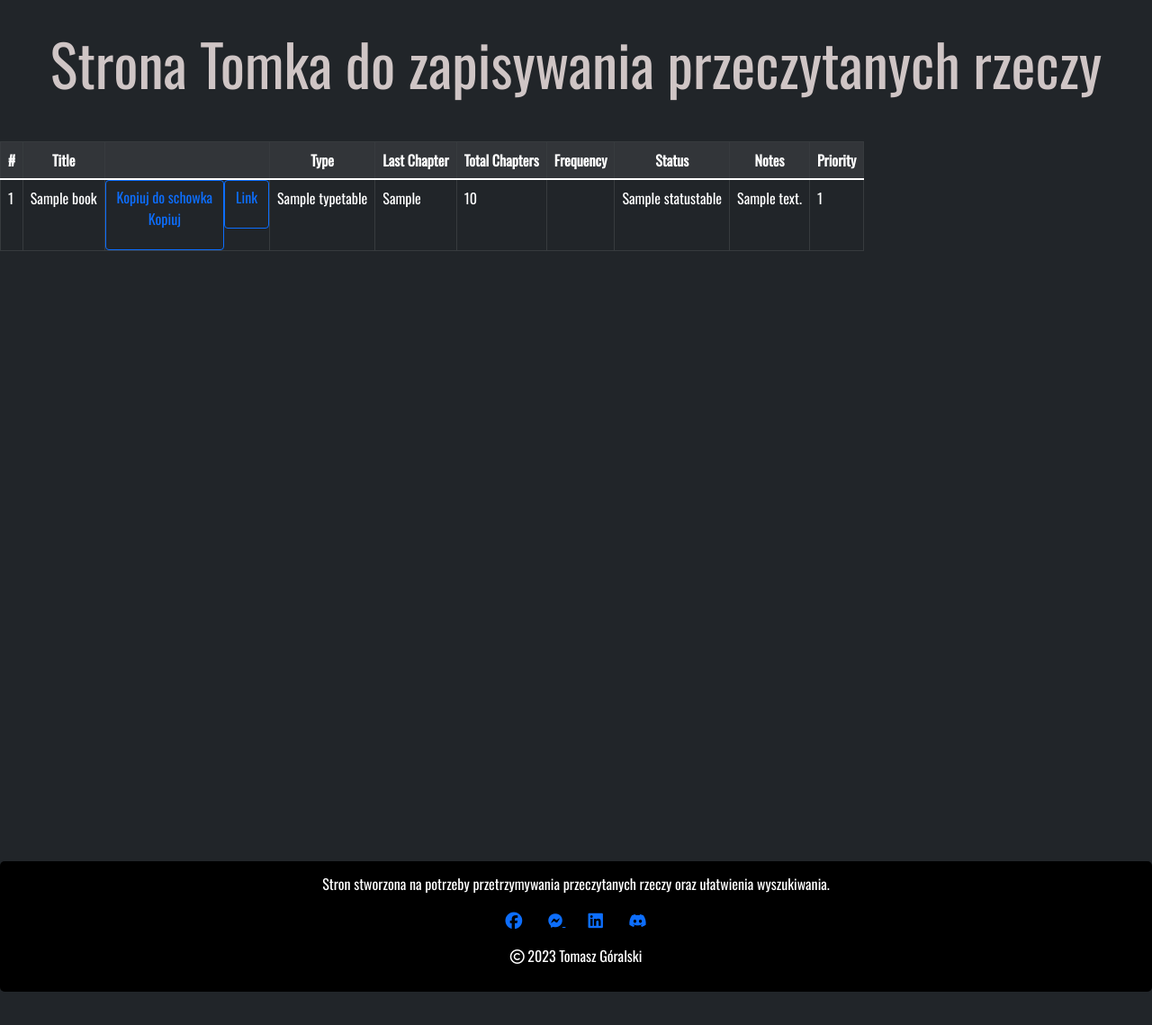
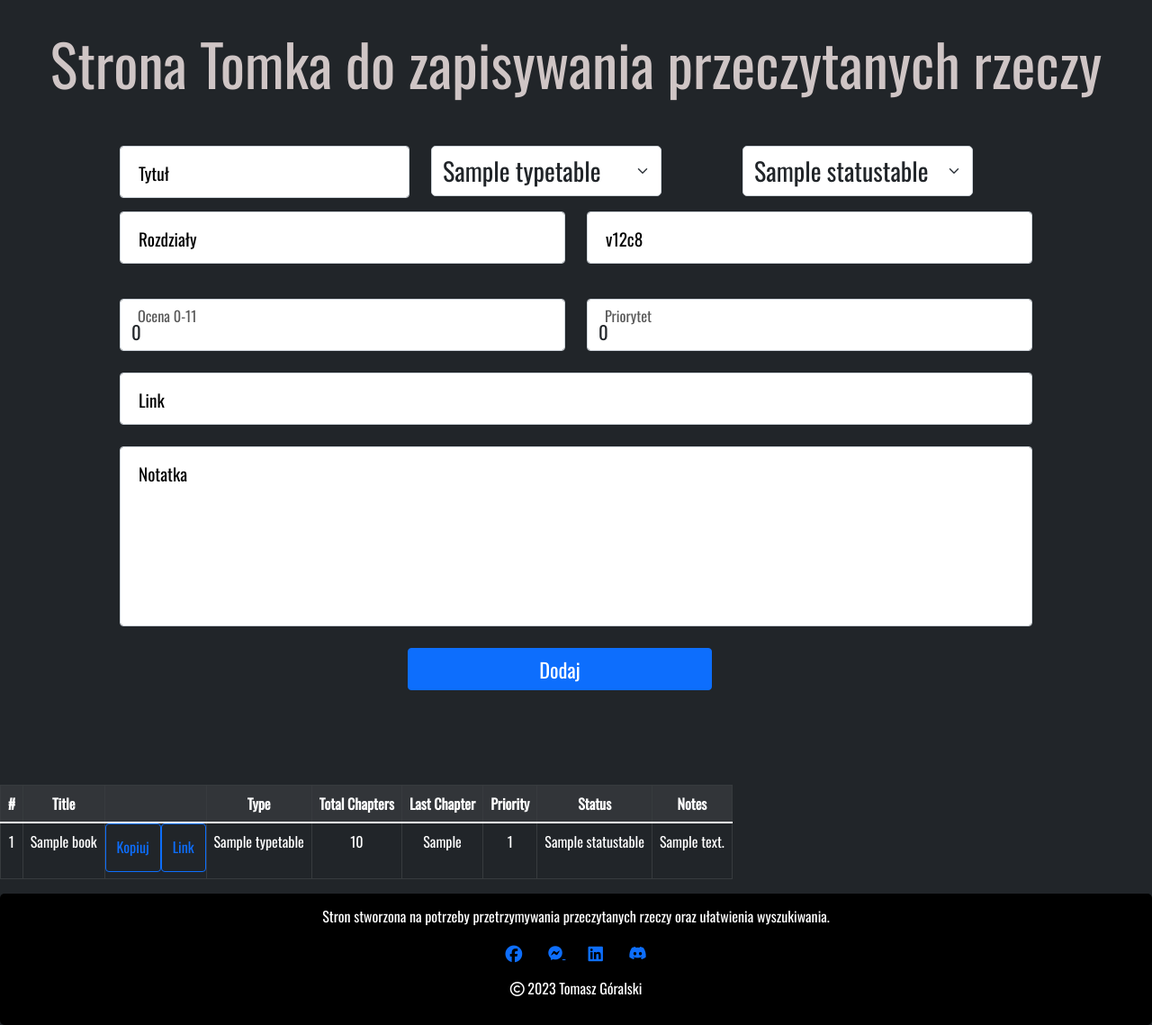
Before and after one commit to ShiroTsuma-github/PYTHON_FLASK, a Flask app: page / in a window 1280 px wide. Shown: the whole page at 90% size. Before the commit the page ends 1102 px from the top, so only its background shows below. Run offline with Flask 3, Linux system fonts and the light colour scheme; tables that the repository leaves empty hold one stand-in row (values such as "Sample post"); parts of the project's set-up code (start-up, migrations or seed data) failed here and were passed over; some libraries are stand-ins or nearby versions.

Commit message:
changed to one site with all options

```diff
--- a/NovelList/app.py
+++ b/NovelList/app.py
@@ -16,17 +16,8 @@ indexVariables = {
     'heading': 'Novelki'
 }
 
-@app.route('/')
+@app.route('/', methods=['GET', 'POST'])
 def index():
-    books = Book.query.all()
-
-    app.logger.info(BookType.query.all())
-    return render_template('Lista.html', books=books,**indexVariables)
-    # return('testing')
-
-
-@app.route('/add_book', methods=['GET', 'POST'])
-def add_book():
     if request.method == 'POST':
         title = request.form.get('title')
         book_type = request.form.get('book_type')
@@ -49,12 +40,20 @@ def add_book():
 
     book_types = [book_type.name for book_type in BookType.query.all()]
     statuses = [status.name for status in Status.query.all()]
+    # return render_template('add.html', )
+    books = Book.query.all()
 
-    return render_template('add_book.html', book_types=book_types, statuses=statuses)
+
+    return render_template('Lista.html',
+                           books=books,
+                           book_types=book_types,
+                           statuses=statuses,
+                           **indexVariables)
+    # return('testing')
 
 
 @app.route('/add', methods=['GET', 'POST'])
-def add_book2():
+def add_book():
     if request.method == 'POST':
         title = request.form.get('title')
         book_type = request.form.get('book_type')
--- a/NovelList/models.py
+++ b/NovelList/models.py
@@ -13,10 +13,10 @@ class Book(db.Model):
     total_chapters = Column(Integer, nullable=False)
     status_id = Column(Integer, ForeignKey('statustable.id'), nullable=False)
     status = relationship('Status', backref='books')
-    notes = Column(String(255))
+    notes = Column(String(400))
     priority = Column(Integer, nullable=False)
     grade = Column(Integer)
-    link = Column(String(255))
+    link = Column(String(400))
     date_added = Column(DateTime, default=datetime.utcnow().date())
 
 class BookType(db.Model):
--- a/NovelList/static/css/form.css
+++ b/NovelList/static/css/form.css
@@ -63,6 +63,11 @@ form.c-addform{
 .button-center{
     transform: translateX(25vw) !important;
 }
+.c-textarea{
+    resize: none;
+    height: 200px !important;
+    font-size: 140%;
+}
 /* write a rule that states, when screen size below x then increase top margin */
 @media screen and (max-width: 800px) {
     .button-center{
@@ -89,7 +94,15 @@ form.c-addform{
     form.c-addform{
         width: 100%;
     }
-    .typeselect{
-        width:100%;
+}
+@media screen and (min-width: 800px) and (max-width: 1400px){
+    .min-width-text{
+        min-width: 180px !important;
+    }
+    .min-width-text:nth-of-type(2){
+        margin-top: 15px;
+    }
+    .min-width-text:nth-of-type(1){
+        margin-top: 15px;
     }
 }
--- a/NovelList/static/css/main.css
+++ b/NovelList/static/css/main.css
@@ -47,8 +47,21 @@ footer
     cursor:pointer;
 }
 tablec{
-  width: 100vw;
+  width: 100%;
+  margin-left: auto;
+  margin-right: auto;
 }
-/* .center{
-  background-color: red;
-} */
+td > p{
+  display:inline-block;
+  white-space: nowrap;
+  overflow: hidden;
+  text-overflow: ellipsis;
+  max-width: 25ch;
+}
+td > p.numbers
+{
+  text-align: center !important;
+}
+td{
+  text-align: center !important;
+}
--- a/NovelList/static/js/skrypty.js
+++ b/NovelList/static/js/skrypty.js
@@ -16,7 +16,7 @@ function cpt(el,el2)
         textArea.style.outline = 'none';
         textArea.style.boxShadow = 'none';
         textArea.style.background = 'transparent';
-        textArea.value = document.getElementById(el).innerHTML.length == 0 ? "No link" : document.getElementById(el).innerHTML;
+        textArea.value = document.getElementById(el).innerHTML.length == 0 ? "No link" : document.getElementById(el).innerHTML.replace('<p>','').replace('</p>','');
         document.body.appendChild(textArea);
         textArea.focus();
         textArea.select();
@@ -26,23 +26,23 @@ function cpt(el,el2)
             var successful = document.execCommand('copy');
             // alert('Skopiowano');
             var tooltip = document.getElementById(el2);
-            tooltip.innerHTML = "Skopiowano: " + textArea.value;
-            alert(tooltip.innerHTML);
+            // tooltip.innerHTML = "Skopiowano: " + textArea.value;
+            alert(textArea.value);
         }
         catch (err)
         {
             var tooltip = el2;
-            tooltip.innerHTML = "Unable: " + textArea.value;
+            // tooltip.innerHTML = "Unable: " + textArea.value;
         };
         document.body.removeChild(textArea);
     }
     else
     {
-        var copyText = document.getElementById(el).innerHTML;
+        var copyText = document.getElementById(el).innerHTML.replace('<p>','').replace('</p>','');
         navigator.clipboard.writeText(copyText).then(() =>
         {
         var tooltip = el2;
-        tooltip.innerHTML = "Skopiowano: " + copyText;
+        // tooltip.innerHTML = "Skopiowano: " + copyText;
         });
     }
 }
@@ -59,8 +59,17 @@ function vh(v) {
     var w = Math.max(document.documentElement.clientWidth, window.innerWidth || 0);
     return (v * w) / 100;
   }
-function outFunc(el) {
-    // alert(el);
-    var tooltip = document.getElementById(el);
-    tooltip.innerHTML = "Kopiuj do schowka";
-  }
+// function outFunc(el) {
+//     // alert(el);
+//     var tooltip = document.getElementById(el);
+//     tooltip.innerHTML = "Kopiuj";
+//   }
+
+function checkURL (abc) {
+    var string = abc.value;
+    if (!~string.indexOf("http")) {
+        string = "https://" + string;
+    }
+    abc.value = string;
+    return abc
+}
--- a/NovelList/templates/Lista.html
+++ b/NovelList/templates/Lista.html
@@ -1,62 +1,56 @@
-{% extends 'base.html' %}
+{% extends 'add.html' %}
 
-{% block content %}
-<!-- add_book.html -->
-<form method="POST" action="{{ url_for('add_book') }}">
-    <!-- form fields here -->
-</form>
+{% block tabela %}
 
-<div class="bottom">
-    <table class="table table-dark thead-dark table-bordered table-hover w-auto tablec">
+<div class="tablec" style="margin-top: 100px;">
+    <table class="table table-dark thead-dark table-bordered table-hover w-auto">
         <thead class="thead-dark">
             <tr>
                 <th style="background-color:#323539; text-align: center;">#</th>
                 <th style="background-color:#323539; text-align: center;">Title</th>
                 <th style="background-color:#323539; text-align: center;"></th>
                 <th style="background-color:#323539; text-align: center;">Type</th>
+                <th style="background-color:#323539; text-align: center;">Total Chapters</th>
                 <th style="background-color:#323539; text-align: center;">Last Chapter</th>
-                <th style="background-color:#323539; text-align: center;">Total Chapters</th>
-                <th style="background-color:#323539; text-align: center;">Frequency</th>
+                <th style="background-color:#323539; text-align: center;">Priority</th>
                 <th style="background-color:#323539; text-align: center;">Status</th>
                 <th style="background-color:#323539; text-align: center;">Notes</th>
-                <th style="background-color:#323539; text-align: center;">Priority</th>
             </tr>
         </thead>
     <tbody>
     {% for book in books %}
         <tr>
             <td>{{ loop.index }}</td>
-            <td class="wn" id='wp{{loop.index}}'>{{book.title}}</td>
+            <td class="wn" id='wp{{loop.index}}'><p>{{book.title}}</p></td>
             <td class="wnk" style="margin:0px; padding:0px;">
                 <div class="btn-group" role="group">
                     <div class="tp">
-                    <button class="btn btn-outline-primary" onclick="cpt('wp{{loop.index}}','wpm{{loop.index}}')"
-                            onmouseout="outFunc('wpm{{loop.index}}')" >
-                        <span class="tooltiptext" id="wpm{{loop.index}}">Kopiuj do schowka</span>
-                            <p>Kopiuj</p>
+                    <button class="btn btn-outline-primary" onclick="cpt('wp{{loop.index}}','wpm{{loop.index}}')">
+                        <span class="tooltiptext" id="wpm{{loop.index}}"><p style="transform: translateY(7px);">Kopiuj</p></span>
+
                     </button>
                     </div>
                     <div class="tp">
-                        {% if book.link != None %}
-                        <a href="https:\\{{book.link}}" target="_blank">
-                            <button class="btn btn-outline-primary"><p>Link</p></button>
+
+                        {% if book.link != "" %}
+                        <a href="{{book.link}}" target="_blank">
+                            <button class="btn btn-outline-primary"><p  style="transform: translateY(7px);">Link</p></button>
                         </a>
                         {% else %}
                             <a target="_blank" class="disabled">
-                                <button class="btn btn-outline-primary" disabled><p>Link</p></button>
+                                <button class="btn btn-outline-primary" disabled><p  style="transform: translateY(7px);">Link</p></button>
                             </a>
                         {% endif %}
 
 
                 </div>
             </td>
-            <td class="wr">{{ book.book_type.name }}</td>
-            <td>{{ book.last_chapter }}</td>
-            <td>{{ book.total_chapters }}</td>
-            <td>{{ book.frequency }}</td>
-            <td>{{ book.status.name }}</td>
-            <td>{{ book.notes }}</td>
-            <td>{{ book.priority }}</td>
+            <td class="wr"><p>{{ book.book_type.name }}</p></td>
+            <td><p class="numbers">{{ book.total_chapters }}</p></td>
+            <td><p class="numbers">{{ book.last_chapter }}</p></td>
+            <td><p class="numbers">{{ book.priority }}</p></td>
+            <td><p class="numbers">{{ book.status.name }}</p></td>
+            <td><p class="numbers">{{ book.notes }}</p></td>
         </tr>
     {% endfor %}
     </tbody>
--- a/NovelList/templates/add.html
+++ b/NovelList/templates/add.html
@@ -1,6 +1,6 @@
 {% extends 'base.html' %}
-{% block content %}
-<form class="c-addform">
+{% block tresc %}
+<form method="POST" autocomplete="off" action="{{ url_for('add_book') }}" class="c-addform">
     <!-- 2 column grid layout with text inputs for the first and last names -->
     <div class="row mb-4">
       <div class="col">
@@ -55,19 +55,21 @@
         </div>
     </div>
     <div class="form-outline form-floating text-black mb-4 min-width-text">
-        <input type="url" name="link" id="link" maxlength="400" class="form-control t120" placeholder="Link" pattern="((([A-Za-z]{3,9}:(?:\/\/)?)(?:[-;:&=\+\$,\w]+@)?[A-Za-z0-9.-]+(:[0-9]+)?|(?:www.|[-;:&=\+\$,\w]+@)[A-Za-z0-9.-]+)((?:\/[\+~%\/.\w\-_]*)?\??(?:[-\+=&;%@.\w_]*)#?(?:[\w]*))?)">
+        <input type="url" name="link" id="link" maxlength="399" class="form-control" placeholder="Link" onblur="checkURL(this)">
         <label style="padding-left:20px; font-size: 120%;" for=link>Link</label>
     </div>
 
 
     <!-- Message input -->
-    <div class="form-outline form-floating text-black mb-4 min-width-text">
-      <!-- <textarea class="form-control" id="form6Example7" rows="4"></textarea> -->
-      <textarea name="notes" rows="4" maxlength="150" class="form-control t120" id="notes" placeholder="Notatka"></textarea>
+    <div class="form-outline form-floating text-black mb-4">
+      <textarea name="notes" maxlength="399" class="form-control c-textarea" id="notes" placeholder="Notatka"></textarea>
       <label style="padding-left:20px; font-size: 120%;" for='notes'>Notatka</label>
     </div>
 
     <!-- Submit button -->
     <button type="submit" value="Add Book" style="font-size: 140%;" class="btn button-center btn-primary col-md-4">Dodaj</button>
   </form>
+  {% block tabela%}
   {% endblock %}
+
+  {% endblock %}
--- a/NovelList/templates/base.html
+++ b/NovelList/templates/base.html
@@ -1,4 +1,3 @@
-
 <!DOCTYPE html>
 <html lang="en">
 <head>
@@ -17,7 +16,7 @@
 <body>
     <h1>Strona Tomka do zapisywania przeczytanych rzeczy</h1>
     <div class="min-vh-100 center">
-    {% block content %}
+    {% block tresc %}
     {% endblock %}
     </div>
     <footer>
```
